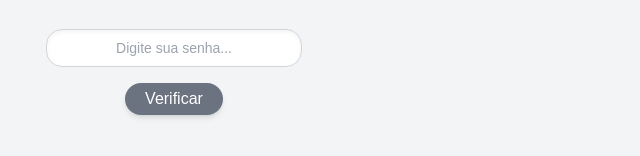
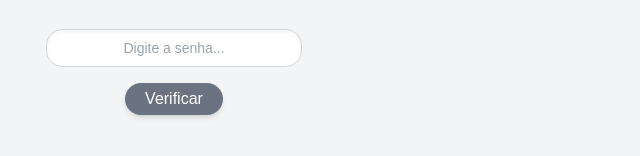
Before and after one commit to oiPOLAR/Site-especial, a plain HTML site: page index.html in a window 1280 px wide. Shown: the part 376-532 px from the top of the page, 466-1106 px from the left. Drawn offline with nearby package versions, Linux system fonts and the light colour scheme.

Commit message:
Update index.html

```diff
--- a/index.html
+++ b/index.html
@@ -62,7 +62,7 @@
         type="text"
         id="passwordInput"
         maxlength="8"
-        placeholder="Digite sua senha..."
+        placeholder="Digite a senha..."
         class="w-full px-4 py-2 border border-gray-300 rounded-lg shadow-inner text-center text-sm focus:outline-none focus:ring-2 focus:ring-primary"
       />
       <p id="errorMessage" class="text-red-500 text-xs mt-2 hidden">SENHA ERRADA, SE NÃO SABE TCHAU</p>
```
